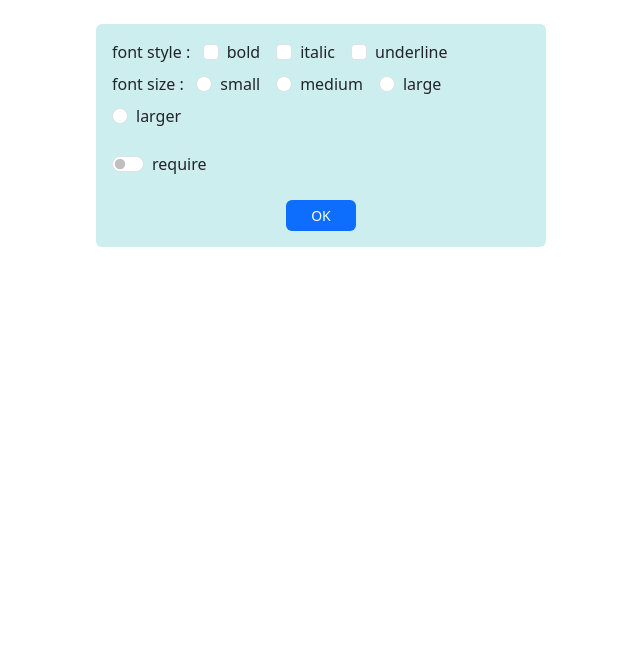
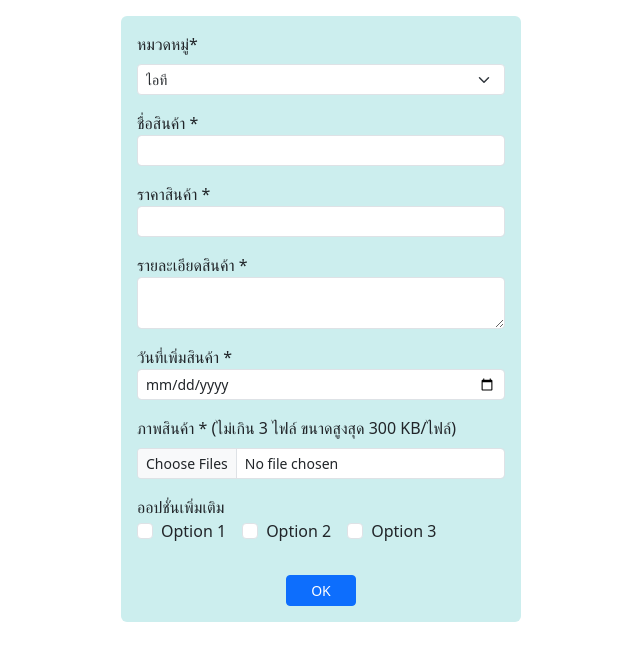
Before and after one commit to galllibx/app1, a React (Create React App) app: page / in a window 1280 px wide. Shown: the top 660 px of the page, without its empty margins (319-959 px from the left). Built offline with nearby package versions, Linux system fonts and the light colour scheme.

Commit message:
form-validation
add form-validation.js

```diff
--- a/package.json
+++ b/package.json
@@ -10,6 +10,7 @@
     "bootstrap": "^5.3.2",
     "react": "^18.2.0",
     "react-dom": "^18.2.0",
+    "react-hook-form": "^7.47.0",
     "react-router-dom": "^6.16.0",
     "react-scripts": "5.0.1",
     "tar": "^6.1.15",
--- a/src/App.js
+++ b/src/App.js
@@ -1,5 +1,6 @@
 import React from 'react'
-import FormCheck from './form-check'
+import FormValidation from './form-validation'
+//import FormCheck from './form-check'
 // import Banner from './banner'
 // import { Header,Content,Footer } from "./func-components";
 // import Calendar from "./class-components";
@@ -41,6 +42,7 @@
         <Content2/>
       </userContext.Provider>*/
       //<Router3/>
-      <FormCheck/>
+      //<FormCheck/>
+      <FormValidation/>
     )
 }
--- /dev/null
+++ b/src/form-validation.js
@@ -0,0 +1,103 @@
+import React from 'react'
+import { useForm } from 'react-hook-form'
+
+
+
+export default function FormValidation() {
+
+    const cats = [['100', 'ไอที'], ['200', 'เครื่องจักรกล'], ['300', 'เคมีภัณฑ์']]
+    const opts = ['Option 1', 'Option 2', 'Option 3']
+    const inputFile = React.createRef()
+    const {register, handleSubmit, formState: {errors}} = useForm()
+
+    const onSubmitForm = (event) => {
+        let maxNumFiles = 3
+        let maxSize = 300
+
+
+    if (inputFile.current.files.length > maxNumFiles) {
+        alert(`เลือกได้ไม่เกิน ${maxNumFiles} ไฟล์`)
+        event.preventDefault()
+        return
+    }
+    for (let f of inputFile.current.files) {
+        if (f.size > maxSize * 1000) {
+            alert(`ขนาดของแต่ละไฟล์ต้องไม่เกิน ${maxSize} KB`)
+            event.preventDefault()
+            return
+        }
+    }
+}
+
+
+
+    const err = {
+        fontSize: 'smaller',
+        color: 'red'
+        }
+
+    return (
+        <div className="mt-3 mb-5 mx-auto p-3 rounded" style={{ width:'400px',background:'#cee'}}>
+        <form onSubmit={handleSubmit(onSubmitForm)}>
+        <div className="form-group mb-3">
+        <label htmlFor="cats" className="form-label">หมวดหมู่*</label>
+        <select id="cats" className="form-select form-select-sm">
+                {
+                    cats.map(item => {
+                            return <option value={item[0]}>{item[1]}</option>
+                        })
+                }
+        </select>
+        </div>
+        <div className="form-group mb-3">
+        <label htmlFor="name">ชื่อสินค้า *</label>
+        <input type="text" id="name" name="name" maxLength="50"
+                className="form-control form-control-sm"
+                {...register('name', {required: true, maxLength: 30})} />
+                {errors.name && <div style={err}>กรุณาระบุชื่อสินค้า</div>}
+        </div>
+        <div className="form-group mb-3">
+        <label htmlFor="price">ราคาสินค้า *</label>
+        <input type="number" id="price" name="price" min="0" step="any"
+                className="form-control form-control-sm"
+                {...register('price', {validate: value => parseFloat(value) > 0}) } />
+                {errors.price && <div style={err}>กำหนดราคาสินค้าเป็นตัวเลขมากกว่า 0</div>}
+        </div>
+        <div className="form-group mb-3">
+        <label htmlFor="detail">รายละเอียดสินค้า *</label>
+        <textarea id="detail" name="detail" rows="2" maxLength="250"
+                className="form-control form-control-sm"
+                {...register('detail', { required: true, minLength: 1, maxLength: 200})}>
+        </textarea>
+                {errors.detail && <div style={err}>ต้องกำหนดรายละเอียดสินค้า</div>}
+        </div>
+        <div className="form-group mb-3">
+        <label htmlFor="price">วันที่เพิ่มสินค้า *</label>
+        <input type="Date" id="dateAdded" name="dateAdded"
+            className="form-control form-control-sm"/>
+        </div>
+        <div className="form-group mb-3">
+        <label htmlFor="file" className="form-label">ภาพสินค้า * (ไม่เกิน 3 ไฟล์
+                        ขนาดสูงสุด 300 KB/ไฟล์)</label>
+        <input type="file" id="file" accept="image/*"
+                        className="form-control form-control-sm" ref={inputFile} multiple/>
+        </div>
+        <div>ออปชั่นเพิ่มเติม</div>
+                {
+                    opts.map((opt, i) => {
+                        return (
+        <div className="form-check form-check-inline mb-2">
+        <input type="checkbox" id={'opt'+i} value={opt}
+                                className="form-check-input"/>
+        <label htmlFor={'opt'+i} className="form-check-label">{opt}</label>
+        </div>
+                        )
+                    })
+                }
+        <div className="text-center mt-4">
+        <button className="btn btn-primary btn-sm px-4 ">OK</button>
+    </div>
+    </form>
+</div>
+    )
+}
```
Also changed, not shown: 1 other file (tests, documents, lock files or other folders).
